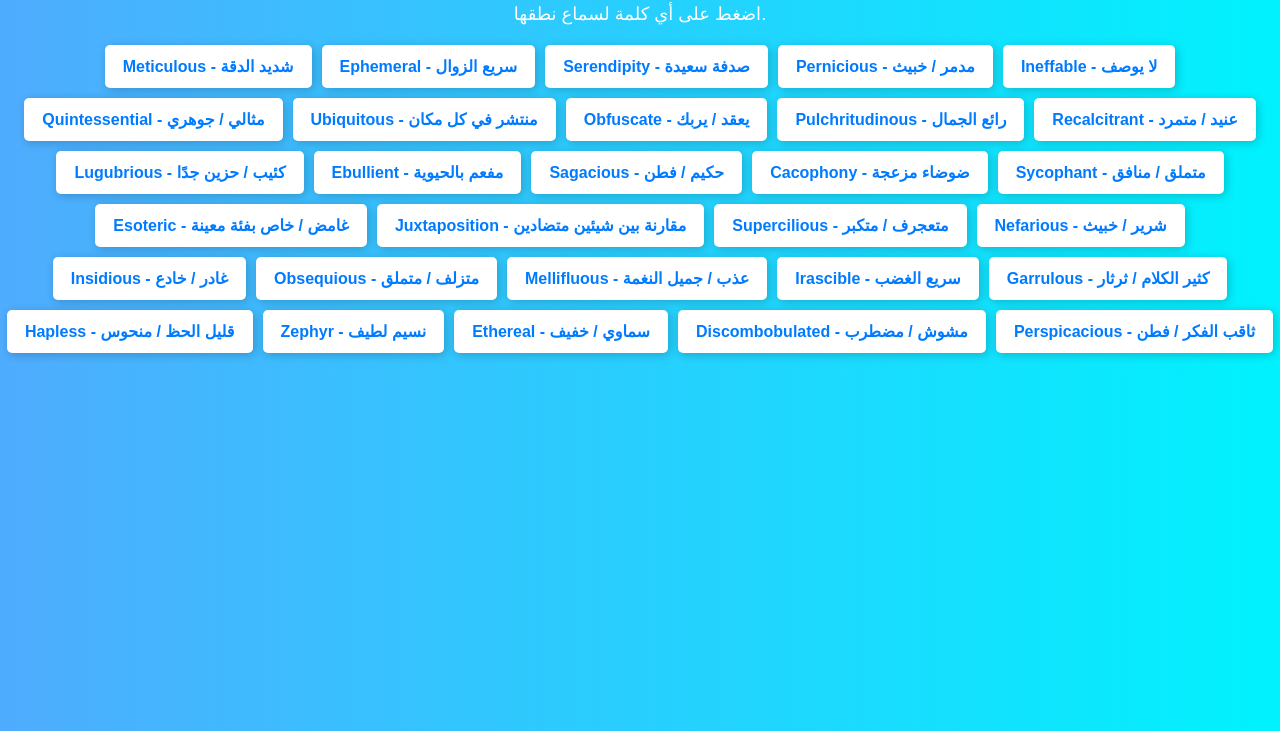
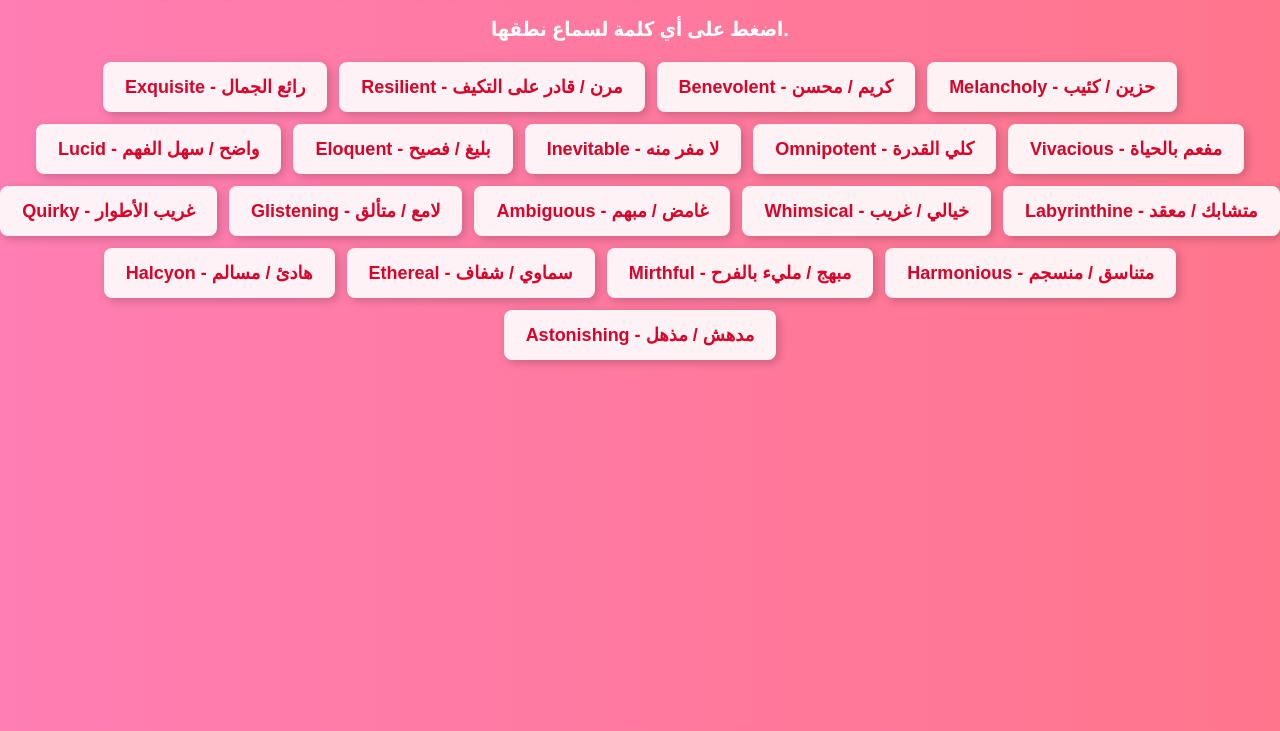
Before and after one commit to doaaElsaid/MyFirstProject, a plain HTML site: page index.html in a window 1280 px wide. Shown: the part 69-800 px from the top of the page. Drawn offline with Linux system fonts and the light colour scheme.

Commit message:
Add files via upload

```diff
--- a/index.html
+++ b/index.html
@@ -3,13 +3,13 @@
 <head>
     <meta charset="UTF-8">
     <meta name="viewport" content="width=device-width, initial-scale=1.0">
-    <title>Learn English with Doaa Elsaid Ahmed</title>
+    <title>Learn English with Wisam Ashraf Abdelrahman</title>
     <style>
-        /* تنسيق الخلفية */
+        /* تنسيق الصفحة */
         body {
-            font-family: Arial, sans-serif;
+            font-family: 'Segoe UI', Tahoma, Geneva, Verdana, sans-serif;
             text-align: center;
-            background: linear-gradient(to right, #4facfe, #00f2fe);
+            background: linear-gradient(to right, #ff7eb3, #ff758c);
             color: #fff;
             margin: 0;
             padding: 0;
@@ -18,13 +18,14 @@
         /* تنسيق العنوان */
         h1 {
             margin-top: 20px;
-            font-size: 28px;
-            text-shadow: 2px 2px 4px rgba(0, 0, 0, 0.2);
+            font-size: 32px;
+            text-shadow: 3px 3px 6px rgba(0, 0, 0, 0.3);
         }
 
         p {
-            font-size: 18px;
+            font-size: 20px;
             margin-bottom: 20px;
+            font-weight: bold;
         }
 
         /* تنسيق القائمة */
@@ -34,64 +35,54 @@
             display: flex;
             flex-wrap: wrap;
             justify-content: center;
-            gap: 10px;
+            gap: 12px;
         }
 
         /* تنسيق الأزرار */
         button {
-            background-color: #fff;
-            color: #007bff;
+            background: rgba(255, 255, 255, 0.9);
+            color: #d90429;
             border: none;
-            padding: 12px 18px;
-            font-size: 16px;
+            padding: 14px 22px;
+            font-size: 18px;
             font-weight: bold;
             cursor: pointer;
-            border-radius: 5px;
-            box-shadow: 2px 2px 10px rgba(0, 0, 0, 0.2);
+            border-radius: 8px;
+            box-shadow: 3px 3px 10px rgba(0, 0, 0, 0.2);
             transition: all 0.3s ease-in-out;
         }
 
         button:hover {
-            background-color: #007bff;
+            background-color: #d90429;
             color: #fff;
-            transform: scale(1.05);
+            transform: scale(1.08);
         }
     </style>
 </head>
 <body>
-    <h1>مرحبًا بك في موقع تعلم الإنجليزية مع <span style="color:yellow;">Doaa Elsaid Ahmed</span>!</h1>
+    <h1>مرحبًا بك في موقع تعلم الإنجليزية مع <span style="color:yellow;">Wisam Ashraf Abdelrahman</span>!</h1>
     <p>اضغط على أي كلمة لسماع نطقها.</p>
 
     <ul>
-        <li><button onclick="speak('Meticulous')">Meticulous - شديد الدقة</button></li>
-        <li><button onclick="speak('Ephemeral')">Ephemeral - سريع الزوال</button></li>
-        <li><button onclick="speak('Serendipity')">Serendipity - صدفة سعيدة</button></li>
-        <li><button onclick="speak('Pernicious')">Pernicious - مدمر / خبيث</button></li>
-        <li><button onclick="speak('Ineffable')">Ineffable - لا يوصف</button></li>
-        <li><button onclick="speak('Quintessential')">Quintessential - مثالي / جوهري</button></li>
-        <li><button onclick="speak('Ubiquitous')">Ubiquitous - منتشر في كل مكان</button></li>
-        <li><button onclick="speak('Obfuscate')">Obfuscate - يعقد / يربك</button></li>
-        <li><button onclick="speak('Pulchritudinous')">Pulchritudinous - رائع الجمال</button></li>
-        <li><button onclick="speak('Recalcitrant')">Recalcitrant - عنيد / متمرد</button></li>
-        <li><button onclick="speak('Lugubrious')">Lugubrious - كئيب / حزين جدًا</button></li>
-        <li><button onclick="speak('Ebullient')">Ebullient - مفعم بالحيوية</button></li>
-        <li><button onclick="speak('Sagacious')">Sagacious - حكيم / فطن</button></li>
-        <li><button onclick="speak('Cacophony')">Cacophony - ضوضاء مزعجة</button></li>
-        <li><button onclick="speak('Sycophant')">Sycophant - متملق / منافق</button></li>
-        <li><button onclick="speak('Esoteric')">Esoteric - غامض / خاص بفئة معينة</button></li>
-        <li><button onclick="speak('Juxtaposition')">Juxtaposition - مقارنة بين شيئين متضادين</button></li>
-        <li><button onclick="speak('Supercilious')">Supercilious - متعجرف / متكبر</button></li>
-        <li><button onclick="speak('Nefarious')">Nefarious - شرير / خبيث</button></li>
-        <li><button onclick="speak('Insidious')">Insidious - غادر / خادع</button></li>
-        <li><button onclick="speak('Obsequious')">Obsequious - متزلف / متملق</button></li>
-        <li><button onclick="speak('Mellifluous')">Mellifluous - عذب / جميل النغمة</button></li>
-        <li><button onclick="speak('Irascible')">Irascible - سريع الغضب</button></li>
-        <li><button onclick="speak('Garrulous')">Garrulous - كثير الكلام / ثرثار</button></li>
-        <li><button onclick="speak('Hapless')">Hapless - قليل الحظ / منحوس</button></li>
-        <li><button onclick="speak('Zephyr')">Zephyr - نسيم لطيف</button></li>
-        <li><button onclick="speak('Ethereal')">Ethereal - سماوي / خفيف</button></li>
-        <li><button onclick="speak('Discombobulated')">Discombobulated - مشوش / مضطرب</button></li>
-        <li><button onclick="speak('Perspicacious')">Perspicacious - ثاقب الفكر / فطن</button></li>
+        <li><button onclick="speak('Exquisite')">Exquisite - رائع الجمال</button></li>
+        <li><button onclick="speak('Resilient')">Resilient - مرن / قادر على التكيف</button></li>
+        <li><button onclick="speak('Benevolent')">Benevolent - كريم / محسن</button></li>
+        <li><button onclick="speak('Melancholy')">Melancholy - حزين / كئيب</button></li>
+        <li><button onclick="speak('Lucid')">Lucid - واضح / سهل الفهم</button></li>
+        <li><button onclick="speak('Eloquent')">Eloquent - بليغ / فصيح</button></li>
+        <li><button onclick="speak('Inevitable')">Inevitable - لا مفر منه</button></li>
+        <li><button onclick="speak('Omnipotent')">Omnipotent - كلي القدرة</button></li>
+        <li><button onclick="speak('Vivacious')">Vivacious - مفعم بالحياة</button></li>
+        <li><button onclick="speak('Quirky')">Quirky - غريب الأطوار</button></li>
+        <li><button onclick="speak('Glistening')">Glistening - لامع / متألق</button></li>
+        <li><button onclick="speak('Ambiguous')">Ambiguous - غامض / مبهم</button></li>
+        <li><button onclick="speak('Whimsical')">Whimsical - خيالي / غريب</button></li>
+        <li><button onclick="speak('Labyrinthine')">Labyrinthine - متشابك / معقد</button></li>
+        <li><button onclick="speak('Halcyon')">Halcyon - هادئ / مسالم</button></li>
+        <li><button onclick="speak('Ethereal')">Ethereal - سماوي / شفاف</button></li>
+        <li><button onclick="speak('Mirthful')">Mirthful - مبهج / مليء بالفرح</button></li>
+        <li><button onclick="speak('Harmonious')">Harmonious - متناسق / منسجم</button></li>
+        <li><button onclick="speak('Astonishing')">Astonishing - مدهش / مذهل</button></li>
     </ul>
 
     <script>
```
